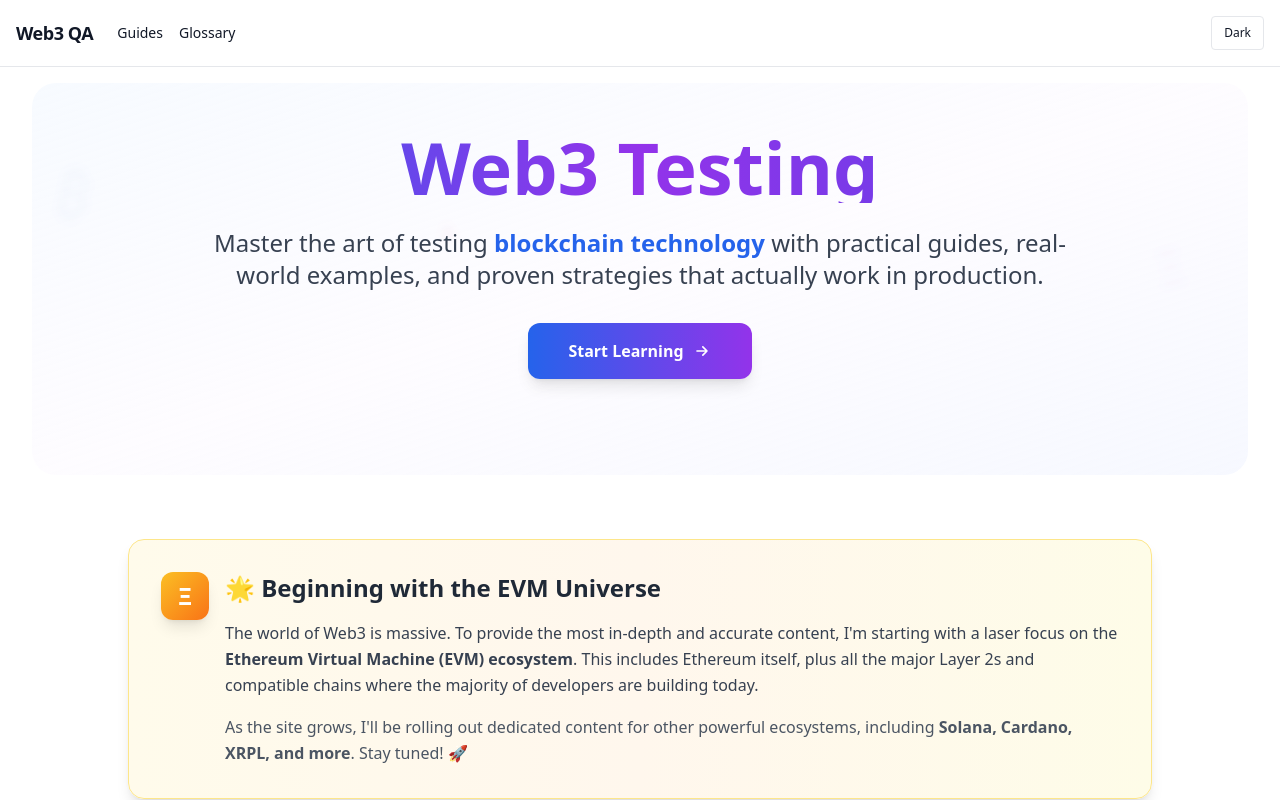
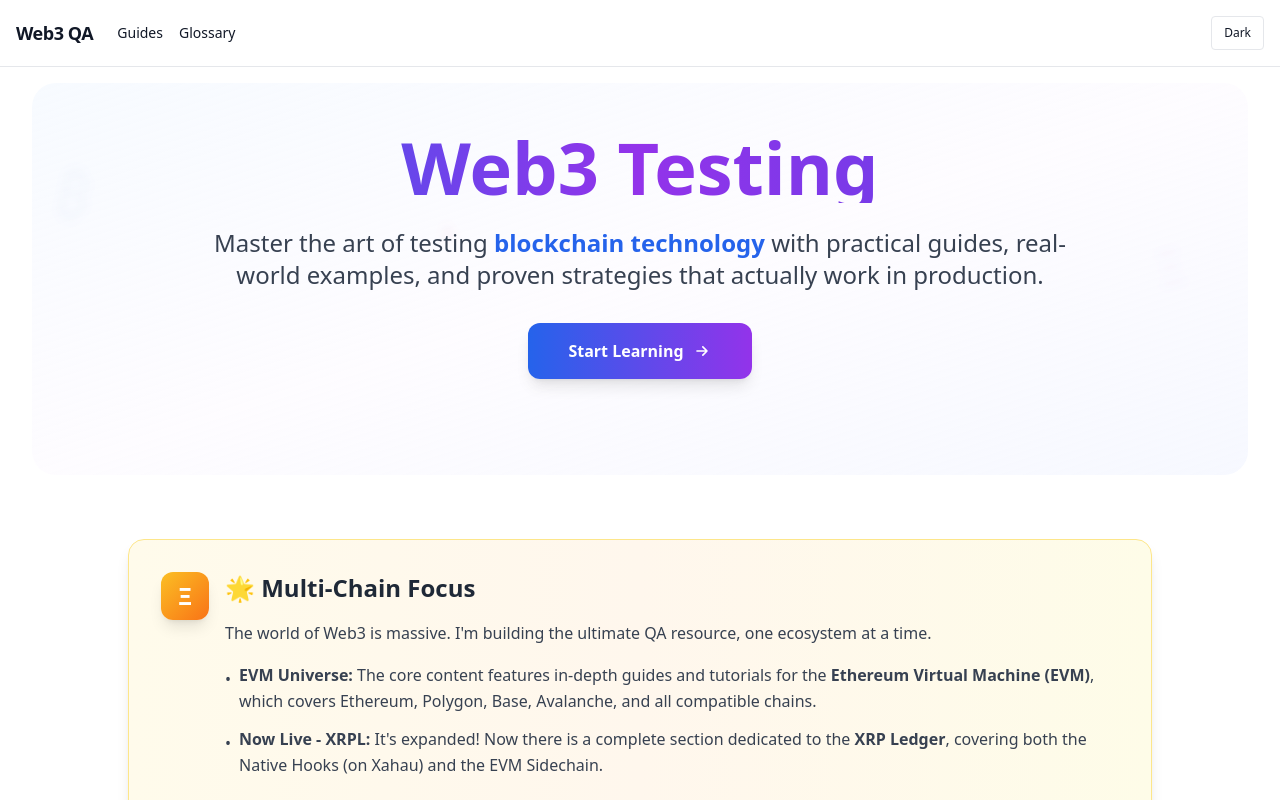
Before and after one commit to ErkanBarin/web3qa, a Next.js app: page / in a window 1280 px wide. Shown: the top 800 px of the page. Built offline with nearby package versions, Linux system fonts and the light colour scheme.

Commit message:
fixed contasrt issue on dark mode

```diff
--- a/app/page.jsx
+++ b/app/page.jsx
@@ -60,7 +60,7 @@
           </div>
         </div>
 
-        {/* EVM Focus Section */}
+        {/* Multi-Chain Focus Section */}
         <div className="mb-16 px-4">
           <div className="bg-gradient-to-r from-amber-50 via-orange-50 to-yellow-50 dark:from-amber-950/20 dark:via-orange-950/20 dark:to-yellow-950/20 rounded-2xl p-8 max-w-5xl mx-auto border border-amber-200 dark:border-amber-800/30 shadow-lg">
             <div className="flex items-start space-x-4">
@@ -71,13 +71,23 @@
               </div>
               <div>
                 <h2 className="text-2xl font-bold mb-4 text-gray-800 dark:text-gray-200 flex items-center">
-                  🌟 Beginning with the EVM Universe
+                  🌟 Multi-Chain Focus
                 </h2>
                 <p className="text-gray-700 dark:text-gray-300 leading-relaxed mb-4">
-                  The world of Web3 is massive. To provide the most in-depth and accurate content, I'm starting with a laser focus on the <strong>Ethereum Virtual Machine (EVM) ecosystem</strong>. This includes Ethereum itself, plus all the major Layer 2s and compatible chains where the majority of developers are building today.
+                  The world of Web3 is massive. I'm building the ultimate QA resource, one ecosystem at a time.
                 </p>
+                <ul className="space-y-3 text-gray-700 dark:text-gray-300 leading-relaxed mb-4">
+                  <li className="flex items-start">
+                    <span className="mr-2 mt-1">•</span>
+                    <span><strong>EVM Universe:</strong> The core content features in-depth guides and tutorials for the <strong>Ethereum Virtual Machine (EVM)</strong>, which covers Ethereum, Polygon, Base, Avalanche, and all compatible chains.</span>
+                  </li>
+                  <li className="flex items-start">
+                    <span className="mr-2 mt-1">•</span>
+                    <span><strong>Now Live - XRPL:</strong> It's expanded! Now there is a complete section dedicated to the <strong>XRP Ledger</strong>, covering both the Native Hooks (on Xahau) and the EVM Sidechain.</span>
+                  </li>
+                </ul>
                 <p className="text-gray-600 dark:text-gray-400 leading-relaxed">
-                  As the site grows, I'll be rolling out dedicated content for other powerful ecosystems, including <strong>Solana, Cardano, XRPL, and more</strong>. Stay tuned! 🚀
+                  As the site grows, I'll be rolling out dedicated content for other powerful ecosystems, including <strong>Solana</strong>, <strong>Avalanche</strong>, <strong>Sui</strong>, and <strong>Cardano</strong>. Stay tuned! 🚀
                 </p>
               </div>
             </div>
--- a/components/ChainFilter.jsx
+++ b/components/ChainFilter.jsx
@@ -3,12 +3,12 @@
 
 export default function ChainFilter({ value, chains = [], onChange }) {
   return (
-    <label className="text-sm">Chain
+    <label className="text-sm text-gray-700 dark:text-gray-300">Chain
       <select
         data-test="chain-filter"
         value={value || ''}
         onChange={e => onChange?.(e.target.value || null)}
-        className="ml-2 border px-2 py-1 rounded"
+        className="ml-2 border border-gray-300 dark:border-gray-600 px-2 py-1 rounded bg-white dark:bg-gray-800 text-gray-900 dark:text-gray-100"
       >
         <option value="">All</option>
         {chains.map(c => <option key={c} value={c}>{c}</option>)}
--- a/components/ListingFilters.jsx
+++ b/components/ListingFilters.jsx
@@ -21,12 +21,12 @@
     <div className="flex flex-wrap gap-4 mb-6" aria-label="Filters">
       <ChainFilter value={chain} chains={chains} onChange={val => updateQuery({ chain: val, tag, q })} />
       <TagFilter value={tag} tags={tags} onChange={val => updateQuery({ chain, tag: val, q })} />
-      <label className="text-sm">Search
+      <label className="text-sm text-gray-700 dark:text-gray-300">Search
         <input
           name="q"
           defaultValue={q || ''}
           onKeyDown={e => { if (e.key === 'Enter') updateQuery({ chain, tag, q: e.currentTarget.value }); }}
-          className="ml-2 border px-2 py-1 rounded"
+          className="ml-2 border border-gray-300 dark:border-gray-600 px-2 py-1 rounded bg-white dark:bg-gray-800 text-gray-900 dark:text-gray-100 placeholder-gray-500 dark:placeholder-gray-400"
           placeholder="Search"
         />
       </label>
--- a/components/TagFilter.jsx
+++ b/components/TagFilter.jsx
@@ -3,12 +3,12 @@
 
 export default function TagFilter({ value, tags = [], onChange }) {
   return (
-    <label className="text-sm">Tag
+    <label className="text-sm text-gray-700 dark:text-gray-300">Tag
       <select
         data-test="tag-filter"
         value={value || ''}
         onChange={e => onChange?.(e.target.value || null)}
-        className="ml-2 border px-2 py-1 rounded"
+        className="ml-2 border border-gray-300 dark:border-gray-600 px-2 py-1 rounded bg-white dark:bg-gray-800 text-gray-900 dark:text-gray-100"
       >
         <option value="">All</option>
         {tags.map(t => <option key={t} value={t}>{t}</option>)}
```
